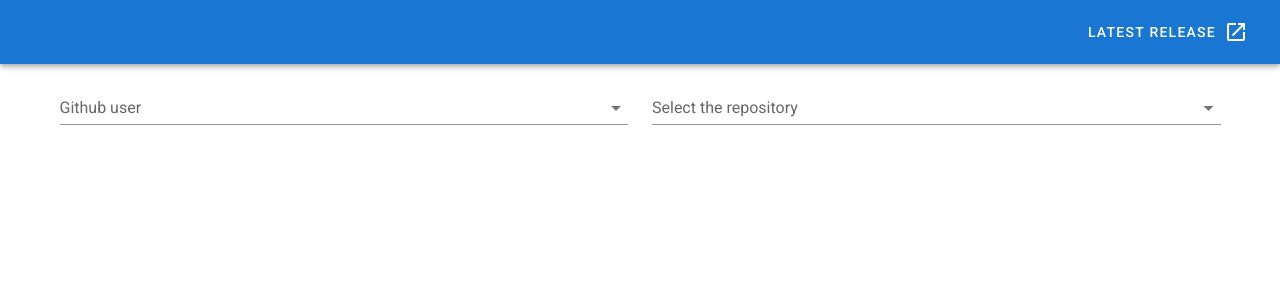
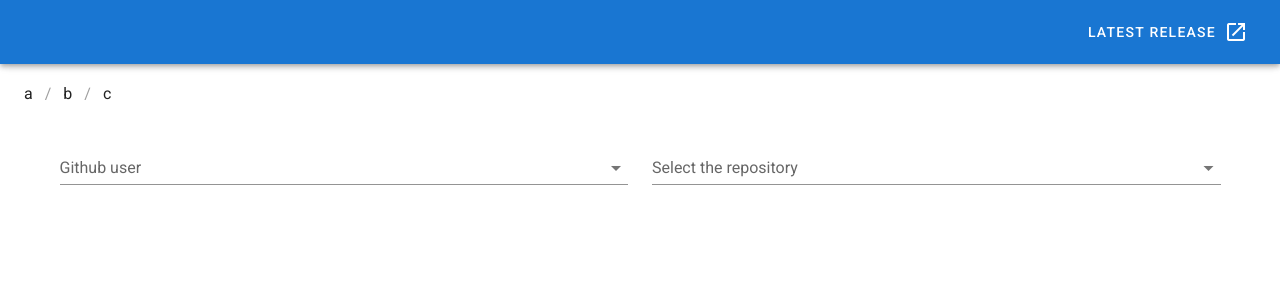
Before and after one commit to vitoiuo/github-webapp, a Vue app: page / in a window 1280 px wide. Shown: the top 300 px of the page. Built offline with nearby package versions, Linux system fonts and the light colour scheme.

Commit message:
Listando repo trees and subtrees

```diff
--- a/src/api/api.js
+++ b/src/api/api.js
@@ -9,7 +9,6 @@ const fetchAllPages = async (url) => {
     let results = []
     let page = 1
     let hasResult = true
-    debugger
     while (hasResult) {
         const response = await axiosInstance.get(`${url}?page=${page}`)
         if (response.data.length) {
@@ -32,3 +31,8 @@ export const getUserRepos = async (user) => {
     const response = await fetchAllPages(`users/${user}/repos`)
     return response
 }
+
+export const getRepoFiles = async (user, repo, file = '') => {
+    const response = await axiosInstance.get(`repos/${user}/${repo}/contents/${file}`)
+    return response.data
+}
--- /dev/null
+++ b/src/components/GithubRepo.vue
@@ -0,0 +1,86 @@
+<template>
+  <v-container>
+    <v-list
+        subheader
+        two-line
+      >
+        <v-list-item
+          v-for="file in files"
+          :key="file.name"
+        >
+          <template v-if='file.type === "dir"'>
+            <v-list-item-avatar>
+            <v-icon
+              class="grey lighten-1"
+              dark
+            >
+              mdi-folder
+            </v-icon>
+          </v-list-item-avatar>
+
+            <v-list-item-content>
+              <v-list-item-title v-text="file.name"></v-list-item-title>
+            </v-list-item-content>
+
+            <v-list-item-action>
+              <v-btn icon @click='listDirFiles(file.path)'>
+                <v-icon color="grey lighten-1">mdi-file-tree</v-icon>
+              </v-btn>
+            </v-list-item-action>
+
+          </template>
+
+          <template v-else>
+            <v-list-item-avatar>
+              <v-icon
+                dark
+                v-tex='mdi-file-check-outline'
+              >
+              </v-icon>
+            </v-list-item-avatar>
+
+            <v-list-item-content>
+              <v-list-item-title v-text="file.name"></v-list-item-title>
+            </v-list-item-content>
+        </template>
+      </v-list-item>
+    </v-list>
+  </v-container>
+</template>
+
+<script>
+import { getRepoFiles } from '~api'
+
+export default {
+  props: {
+      repo: {
+          type: Object
+      },
+      user: {
+        type: Object
+      }
+  },
+  data () {
+    return {
+      files: []
+    }
+  },
+  methods: {
+    async listRepoFiles () {
+       this.files = await getRepoFiles(this.user.login, this.repo.name)
+    },
+    async listDirFiles(file) {
+      this.files = await getRepoFiles(this.user.login, this.repo.name, file)
+    }
+  },
+  watch: {
+    async repo () {
+      await this.listRepoFiles()
+    }
+  }
+}
+</script>
+
+<style>
+
+</style>
--- a/src/components/GithubVuwer.vue
+++ b/src/components/GithubVuwer.vue
@@ -21,8 +21,9 @@
          <v-select
           v-model="repo"
           :items="repoList"
+          :loading="isLoading"
+          @change="emitRepo"
           item-text="name"
-          :loading="isLoading"
           label="Select the repository"
           persistent-hint
           return-object
@@ -30,9 +31,7 @@
         ></v-select>
       </v-col>
     </v-row>
-
-    </v-container>
-
+  </v-container>
 </template>
 
 <script>
@@ -57,9 +56,11 @@ export default {
     }, 1000),
     async listUserRepos (user) {
       this.isLoading = true
-      const data = await getUserRepos(user)
-      this.repoList = data
+      this.repoList = await getUserRepos(user)
       this.isLoading = false
+    },
+    emitRepo(repo) {
+        this.$emit('update:repo', { repo, owner:this.user })
     }
   },
   watch: {
--- a/src/views/GithubView.vue
+++ b/src/views/GithubView.vue
@@ -1,14 +1,41 @@
 <template>
-  <github-vuwer />
+  <div>
+    <v-breadcrumbs
+      :items="items"
+      large
+    ></v-breadcrumbs>
+    <github-vuwer @update:repo='updateRepo' />
+    <github-repo :repo="repo" :user='user' />
+  </div>
+
 </template>
 
 <script>
   import GithubVuwer from '@/components/GithubVuwer'
+  import GithubRepo from '@/components/GithubRepo'
 
   export default {
     name: 'Home',
     components: {
       GithubVuwer,
+      GithubRepo
     },
+    data () {
+      return {
+        repo: null,
+        user: null,
+        items: [
+          {text:'a'},
+          {text:'b'},
+          {text:'c'},
+        ]
+      }
+    },
+    methods: {
+      updateRepo (event) {
+        this.repo = event.repo
+        this.user = event.owner
+      }
+    }
   }
 </script>
```
